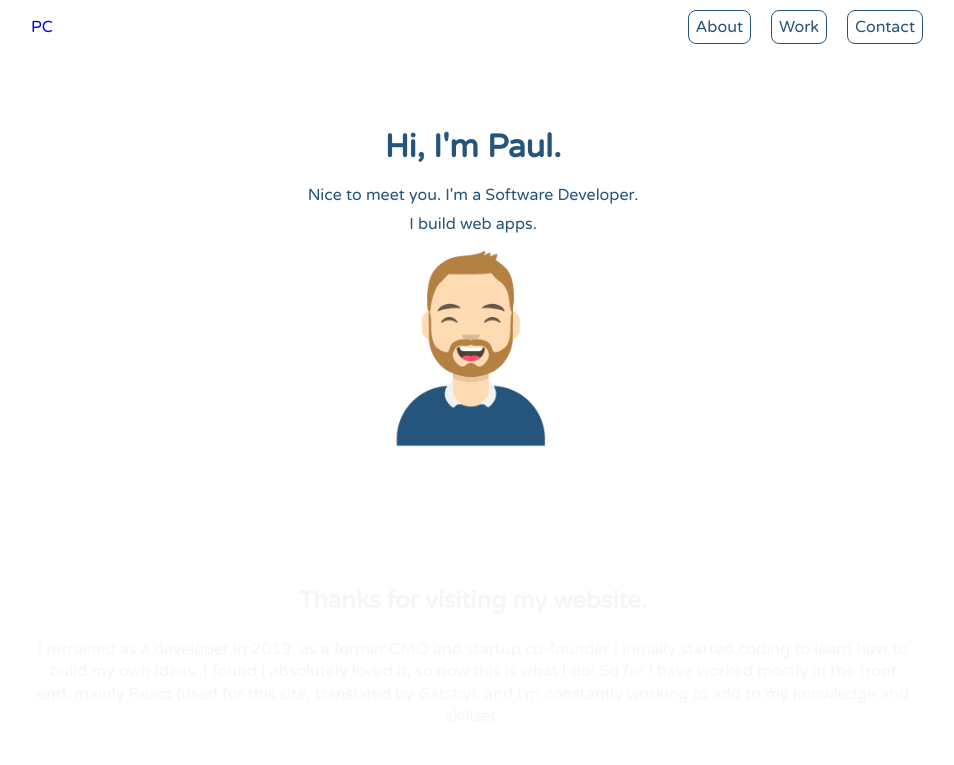
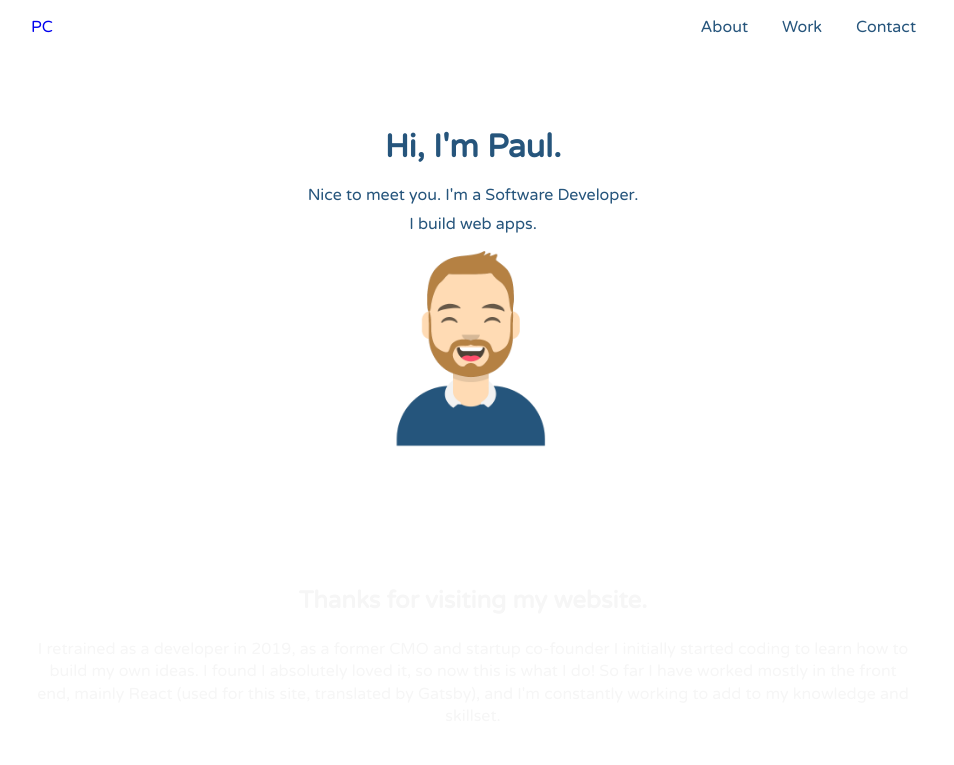
Before and after one commit to paulcooke/paulcooke.github.io, a Gatsby site: page / in a window 1280 px wide. Shown: the top 765 px of the page, without its empty margins (167-1121 px from the left). Built offline with nearby package versions, Linux system fonts and the light colour scheme; Gatsby itself is replaced by a stand-in of ours.

Commit message:
done with styledsectionone for now, starting styledsectiontwo

```diff
--- a/src/components/StyledHeader.js
+++ b/src/components/StyledHeader.js
@@ -18,14 +18,12 @@
 `
 
 const StyledNavButton = styled.div`
-  margin: 10px;
+  margin: 4px 10px;
   padding: 7px;
-  border: 1px solid #26557c;
-  border-radius: 0.5em;
-  transition: 0.4s;
+  transition: 0.2s;
   &:hover {
-    background: #26557c;
-    color: #F6F6F6;
+    border-bottom: solid 1px #26557c;
+    margin-bottom: 0px;
   }
 `
 
@@ -55,3 +53,20 @@
 
 
 export default StyledHeader
+
+
+
+/*
+const StyledNavButton = styled.div`
+  margin: 10px;
+  padding: 7px;
+  border: 1px solid #26557c;
+  border-radius: 0.5em;
+  transition: 0.4s;
+  &:hover {
+    background: #26557c;
+    color: #F6F6F6;
+  }
+`
+
+*/
```
Also changed, not shown: src/components/index-page/StyledSectionTwo.js (added).
